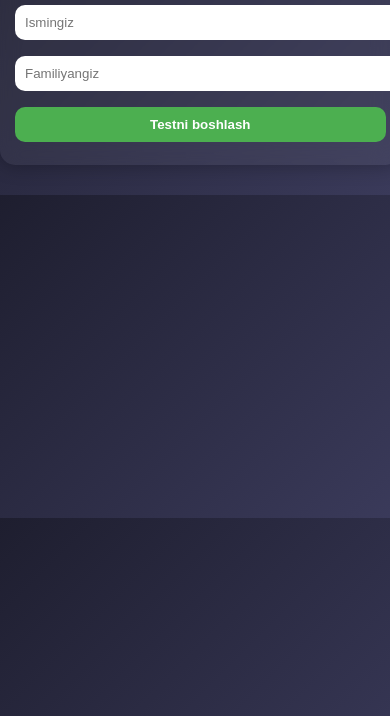
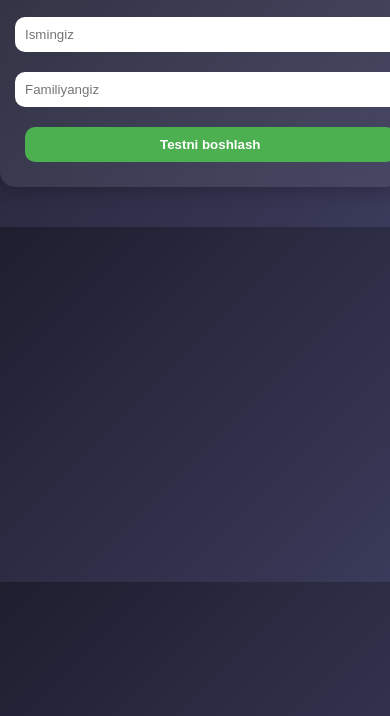
Before and after one commit to mrarslonbe22-create/MathAI_Testing, a plain HTML site: page index.html in a window 390 px wide. Shown: the part 128-844 px from the top of the page. Drawn offline with Linux system fonts and the light colour scheme.

Commit message:
Refactor CSS styles for improved layout and design

```diff
--- a/style.css
+++ b/style.css
@@ -1,95 +1,43 @@
+/* RESET */
 body {
   margin: 0;
-  font-family: Arial;
-  background: linear-gradient(135deg, #1e3c72, #2a5298);
+  font-family: 'Poppins', Arial, sans-serif;
+  background: linear-gradient(135deg, #1e1e2f, #3a3a5a);
   color: white;
   text-align: center;
 }
 
+/* CONTAINER */
 .container {
-  background: rgba(255,255,255,0.1);
-  padding: 20px;
+  background: rgba(255,255,255,0.08);
+  padding: 25px;
+  border-radius: 15px;
+  backdrop-filter: blur(10px);
+  width: 90%;
+  max-width: 500px;
   margin: 40px auto;
-  width: 350px;
-  border-radius: 15px;
   box-shadow: 0 0 20px rgba(0,0,0,0.3);
 }
 
+/* INPUT */
 input {
   padding: 10px;
-  width: 80%;
-  margin: 10px;
-  border-radius: 8px;
+  width: 85%;
+  margin: 10px 0;
+  border-radius: 10px;
   border: none;
+  outline: none;
 }
 
+/* BUTTON */
 button {
   padding: 10px 20px;
   margin: 10px;
   border: none;
   border-radius: 10px;
-  background: gold;
-  color: black;
+  background: #4CAF50;
+  color: white;
   font-weight: bold;
-  cursor: pointer;
-  transition: 0.3s;
-}
-
-button:hover {
-  transform: scale(1.1);
-}
-
-.question {
-  margin: 15px;
-}
-
-#progress {
-  width: 100%;
-  background: #ccc;
-  border-radius: 10px;
-}
-
-#progress-bar {
-  width: 0%;
-  background: lime;
-  color: black;
-  border-radius: 10px;
-}
-
-table {
-  width: 100%;
-  border-collapse: collapse;
-  background: white;
-  color: black;
-}
-
-th, td {
-  padding: 10px;
-  border: 1px solid #ddd;
-}
-body {
-  font-family: 'Poppins', sans-serif;
-  background: linear-gradient(135deg, #1e1e2f, #3a3a5a);
-  color: white;
-  text-align: center;
-}
-
-.container {
-  background: rgba(255,255,255,0.1);
-  padding: 20px;
-  border-radius: 15px;
-  backdrop-filter: blur(10px);
-  width: 90%;
-  max-width: 500px;
-  margin: auto;
-}
-
-button {
-  background: #4CAF50;
-  border: none;
-  padding: 10px 20px;
-  border-radius: 10px;
-  color: white;
   cursor: pointer;
   transition: 0.3s;
 }
@@ -98,55 +46,56 @@ button:hover {
   background: #45a049;
   transform: scale(1.05);
 }
+
+/* RESULT & LESSON CARDS */
+.result-card,
+.lesson-card {
+  background: rgba(0,0,0,0.3);
+  padding: 15px;
+  margin-top: 15px;
+  border-radius: 10px;
+}
+
+/* TABLE (ADMIN) */
+table {
+  width: 100%;
+  border-collapse: collapse;
+  background: white;
+  color: black;
+  border-radius: 10px;
+  overflow: hidden;
+}
+
+th, td {
+  padding: 10px;
+  border: 1px solid #ddd;
+}
+
+th {
+  background: #4CAF50;
+  color: white;
+}
+
+/* TIMER */
+#timer {
+  font-size: 22px;
+  margin-bottom: 10px;
+}
+
+/* QUESTIONS */
+label {
+  display: block;
+  margin-top: 10px;
+}
+
+/* RESPONSIVE */
 @media (max-width: 600px) {
   .container {
     width: 95%;
     padding: 15px;
   }
-  body {
-  font-family: 'Poppins', sans-serif;
-  background: linear-gradient(135deg, #1e1e2f, #3a3a5a);
-  color: white;
-  margin: 0;
-  text-align: center;
-}
-.container {
-  background: rgba(255,255,255,0.05);
-  padding: 20px;
-  border-radius: 15px;
-  backdrop-filter: blur(10px);
-  width: 90%;
-  max-width: 500px;
-  margin: 30px auto;
-}
-input, button {
-  padding: 10px;
-  margin: 8px 0;
-  border-radius: 10px;
-  border: none;
-  outline: none;
-}
-button {
-  background: #4CAF50;
-  color: white;
-  cursor: pointer;
-  transition: 0.3s;
-}
-button:hover { background: #45a049; transform: scale(1.05); }
 
-.result-card, .lesson-card {
-  background: rgba(0,0,0,0.3);
-  padding: 15px;
-  margin-top: 10px;
-  border-radius: 10px;
-}
-
-@media (max-width: 600px) {
-  .container { width: 95%; padding: 15px; }
-  input, button { width: 100%; }
-}
-
-  input {
+  input, button {
     width: 100%;
   }
 }
```
